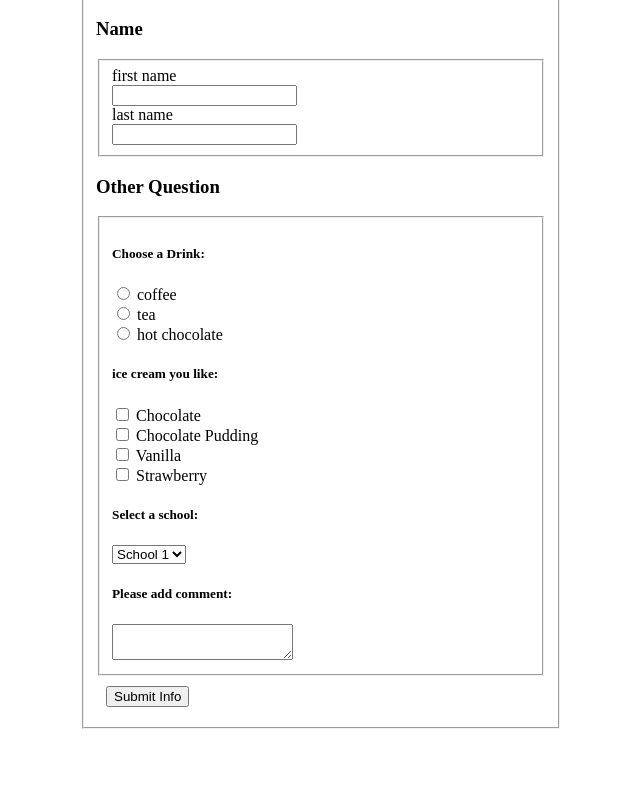
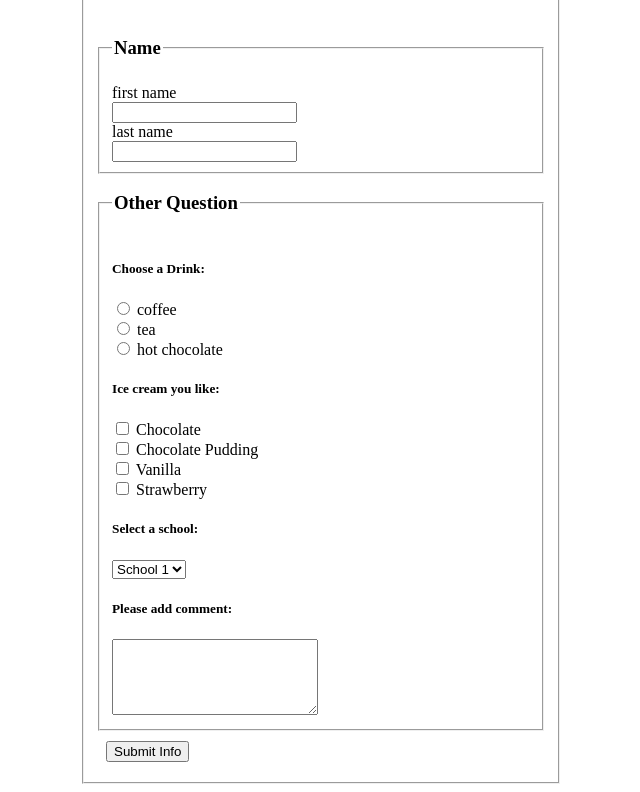
Before and after one commit to Abood-hass/git-test, a plain HTML site: page index.html in a window 1280 px wide. Shown: the part 77-869 px from the top of the page, without its empty margins (319-959 px from the left). Before the commit the page ends 814 px from the top, so only its background shows below. Drawn offline with Linux system fonts and the light colour scheme.

Commit message:
now i made it look better

```diff
--- a/index.html
+++ b/index.html
@@ -13,8 +13,10 @@
         <fieldset style="min-width:450px ;">
             <form>
                 <h1>Basics of HTML Form</h1>
-                <h3>Name</h3>
                 <fieldset>
+                    <legend>
+                        <h3>Name</h3>
+                    </legend>
                     <div>
 
                         <div>first name</div>
@@ -28,9 +30,11 @@
 
                     </div>
                 </fieldset>
-                <h3>Other Question</h3>
                 <fieldset>
 
+                    <legend>
+                        <h3>Other Question</h3>
+                    </legend>
 
                     <h5>Choose a Drink:</h5>
 
@@ -52,7 +56,7 @@
                         <label>hot chocolate</label>
 
                     </div>
-                    <h5>ice cream you like:</h5>
+                    <h5>Ice cream you like:</h5>
 
                     <div>
 
@@ -84,7 +88,7 @@
                         <option>School 2</option>
                     </select>
                     <h5>Please add comment:</h5>
-                    <textarea>
+                    <textarea style="width: 200px ;height:70px ;">
 
                 </textarea>
 
```
